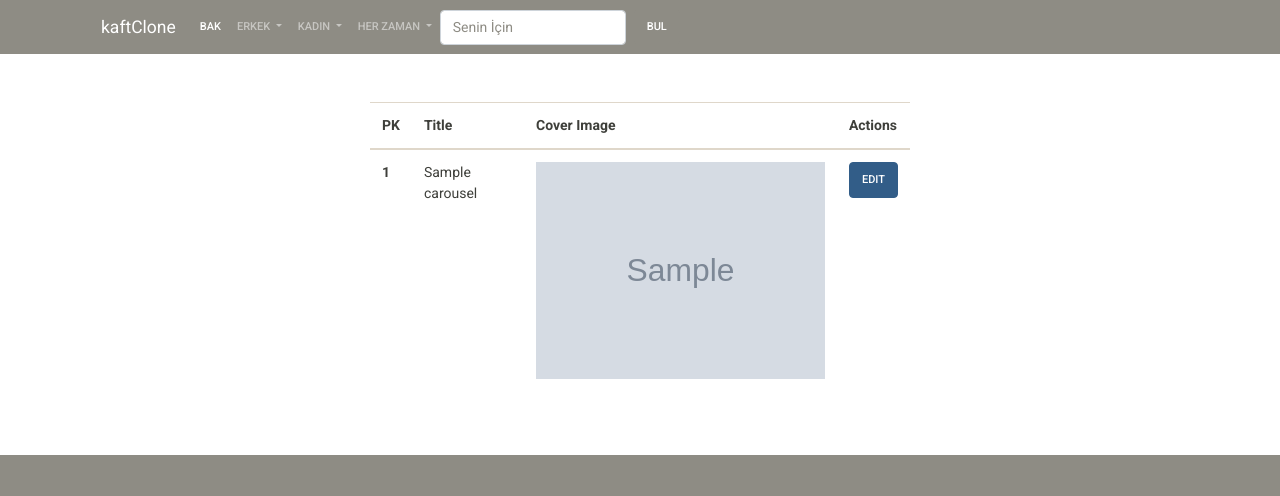
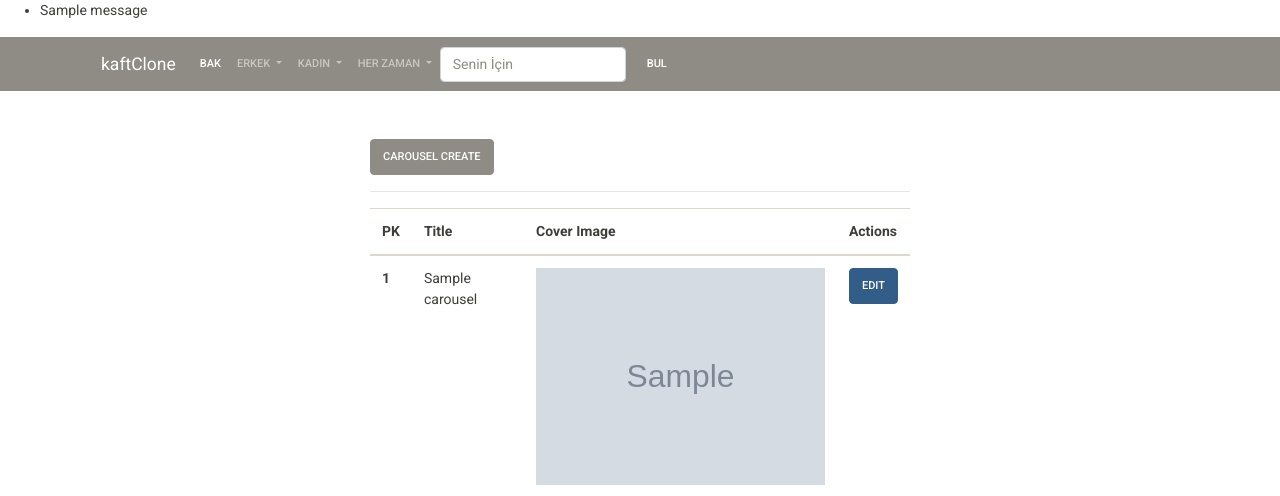
Before and after one commit to HilalKocak/KaftClone-Django, a Django app: page /manage/carousel/list/ in a window 1280 px wide. Shown: the top 496 px of the page. Run offline with Django 3.2, Linux system fonts and the light colour scheme; tables that the repository leaves empty hold one stand-in row (values such as "Sample post"); grey boxes marked "Sample" are stand-in pictures; one stand-in notice (Sample message) is shown; some libraries are stand-ins or nearby versions.

Commit message:
messages and link

```diff
--- a/templates/base/base.html
+++ b/templates/base/base.html
@@ -5,7 +5,13 @@
     <title>kaftClone</title>
 </head>
 <body>
-
+    {% if messages %}
+    <ul class="messages">
+        {% for message in messages %}
+            <li{% if message.tags %} class="{{ message.tags }}"{% endif %}>{{ message }}</li>
+        {% endfor %}
+    </ul>
+{% endif %}
     {% include 'base/components/nav.html' %}
 
     {% block content %}
--- a/templates/manage/carousel_list.html
+++ b/templates/manage/carousel_list.html
@@ -4,6 +4,8 @@
 <div class="container mt-5">
     <div class="row">
         <div class="col-sm-6 offset-sm-3">
+            <a href="{% url 'carousel_create' %}" class="btn btn-secondary">Carousel Create</a>
+            <hr>
             <table class="table">
                 <thead>
                   <tr>
```
